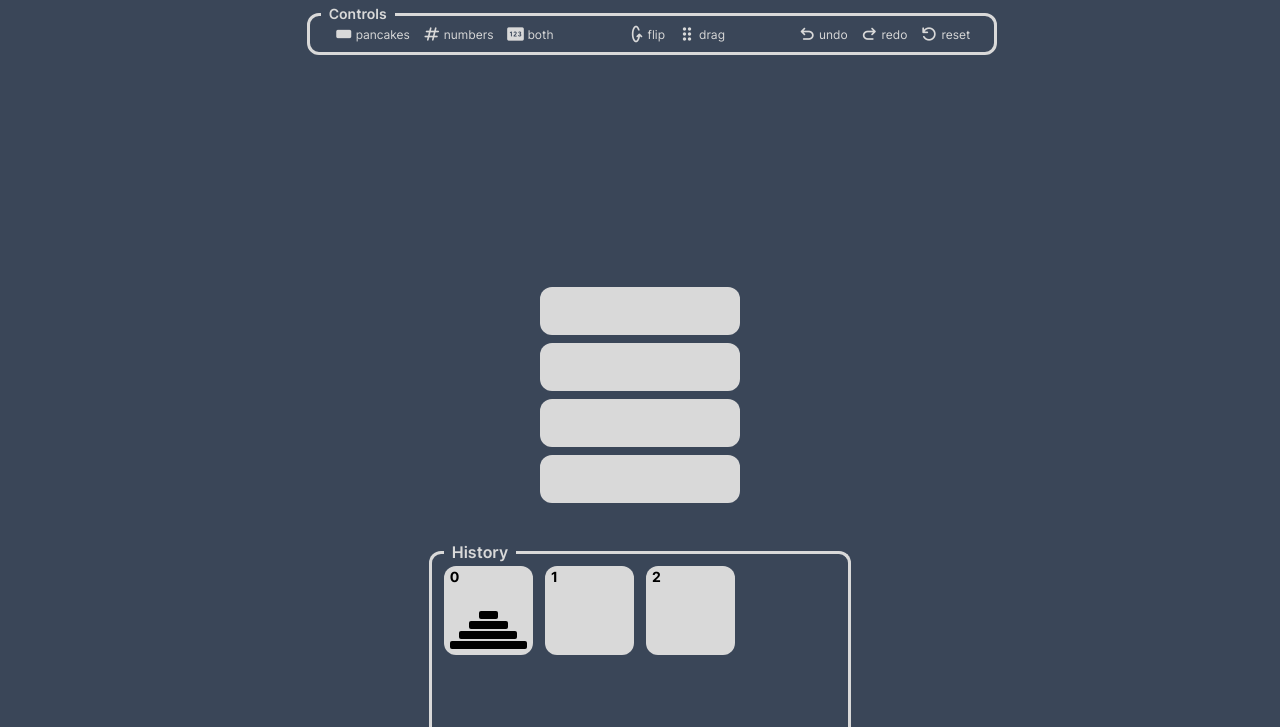
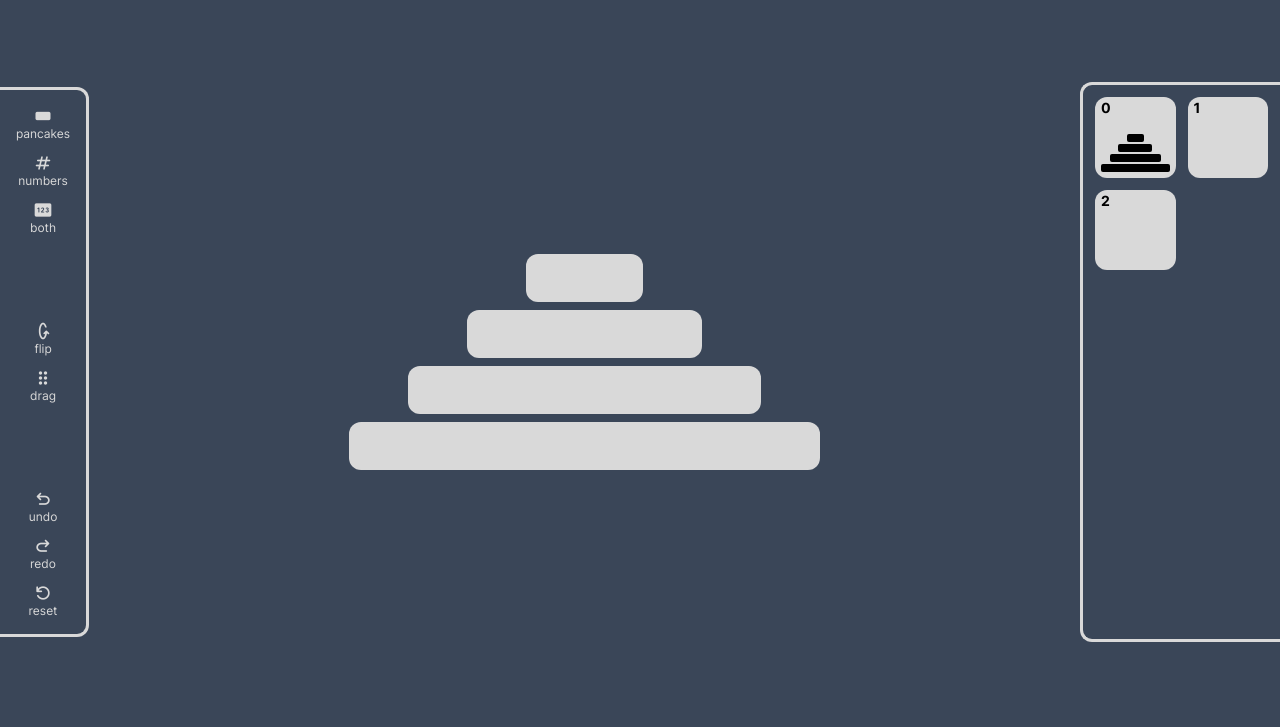
Before and after one commit to derek-graves/pancake-problem, a website built with webpack: page dist/index.html in a window 1280 px wide. Shown: the part 73-800 px from the top of the page. Built offline with nearby package versions, Linux system fonts and the light colour scheme.

Commit message:
Move controls and history to sides of screen

```diff
--- a/src/style.css
+++ b/src/style.css
@@ -41,7 +41,7 @@ body {
 
 .all-content {
   display: grid;
-  grid-template-rows: auto 1fr auto;
+  grid-template-rows: auto 1fr;
   min-height: 100vh;
   width: 100%;
 }
@@ -87,25 +87,43 @@ body {
   color: var(--tertiary-color);
 }
 
+.middle {
+  width: 100%;
+
+  display: grid;
+  grid-template-columns: auto 1fr auto;
+  align-items: center;
+  padding: 48px 0;
+  gap: 24px;
+}
+
 .controls {
-  align-self: center;
+  height: 70vh;
+  min-height: 500px;
+  max-height: 550px;
+
   position: relative;
 
   border: 3px solid var(--primary-color);
-  border-radius: var(--primary-radius);
+  border-left: none;
+  border-radius: 0 12px 12px 0;
 
-  padding: 8px 24px;
+  padding: 16px;
 
   display: flex;
+  flex-direction: column;
   justify-content: space-between;
-  align-items: center;
-  gap: 72px;
 }
 
 .controls-label {
+  display: none;
   position: absolute;
-  left: 11px;
-  top: -11px;
+  left: 50%;
+  top: -2.5%;
+  transform: translate(-50%, 2.5%);
+  -webkit-transform: translate(-50%, 2.5%);
+  -moz-transform: translate(-50%, 2.5%);
+  -ms-transform: translate(-50%, 2.5%);
 
   padding: 0 8px;
 
@@ -118,13 +136,14 @@ body {
 
 .control-group {
   display: flex;
+  flex-direction: column;
   gap: 12px;
 }
 
 .single-control {
   display: flex;
+  flex-direction: column;
   align-items: center;
-  gap: 2px;
 
   color: var(--primary-color);
 }
@@ -136,12 +155,6 @@ body {
 .control-text {
   font-family: var(--font);
   font-size: 12px;
-}
-
-@media (max-width: 900px) {
-  .control-text {
-    display: none;
-  }
 }
 
 #interact-mode-flip .control-icon {
@@ -166,24 +179,25 @@ body {
   color: var(--primary-color);
 }
 
-.middle {
+.stack-container {
+  height: 70vh;
+  min-height: 500px;
   width: 100%;
+
+  display: flex;
+  justify-content: center;
+  align-items: center;
+}
+
+.stack {
+  height: 100%;
+  width: 50%;
+  max-width: 640px;
+  min-width: 400px;
 
   display: flex;
   flex-direction: column;
   justify-content: center;
-  align-items: center;
-  padding: 48px;
-}
-
-.stack {
-  height: 100%;
-  width: 100%;
-  max-width: 640px;
-
-  display: flex;
-  flex-direction: column;
-  justify-content: end;
   align-items: center;
   gap: 8px;
 }
@@ -208,27 +222,24 @@ body {
   background-color: var(--primary-color);
 }
 
-.bottom {
-  display: flex;
-  justify-content: center;
-}
-
 #history-container {
   position: relative;
 
-  height: 22vh;
-  min-height: 133px;
-  width: 33vw;
-  min-width: 398px;
+  height: 70vh;
+  min-height: 500px;
+  width: 15vw;
+  min-width: 200px;
+  max-width: 250px;
 
   padding: 12px;
 
   border: 3px solid var(--primary-color);
-  border-bottom: none;
-  border-radius: 12px 12px 0 0;
+  border-right: none;
+  border-radius: var(--primary-radius) 0 0 var(--primary-radius);
 }
 
 #history-label {
+  display: none;
   position: absolute;
   left: 12px;
   top: -12px;
@@ -246,7 +257,7 @@ body {
   width: 100%;
 
   display: grid;
-  grid-template-columns: repeat(4, 1fr);
+  grid-template-columns: repeat(2, 1fr);
   grid-auto-flow: row;
   grid-auto-rows: min-content;
   gap: 12px;
@@ -303,19 +314,23 @@ body {
   border-radius: 2px;
 }
 
-#card-size-1 {
+#card-size-1,
+#size-1 {
   width: 25%;
 }
 
-#card-size-2 {
+#card-size-2,
+#size-2 {
   width: 50%;
 }
 
-#card-size-3 {
+#card-size-3,
+#size-3 {
   width: 75%;
 }
 
-#card-size-4 {
+#card-size-4,
+#size-4 {
   width: 100%;
 }
 
```
Also changed, not shown: dist/index.html.
